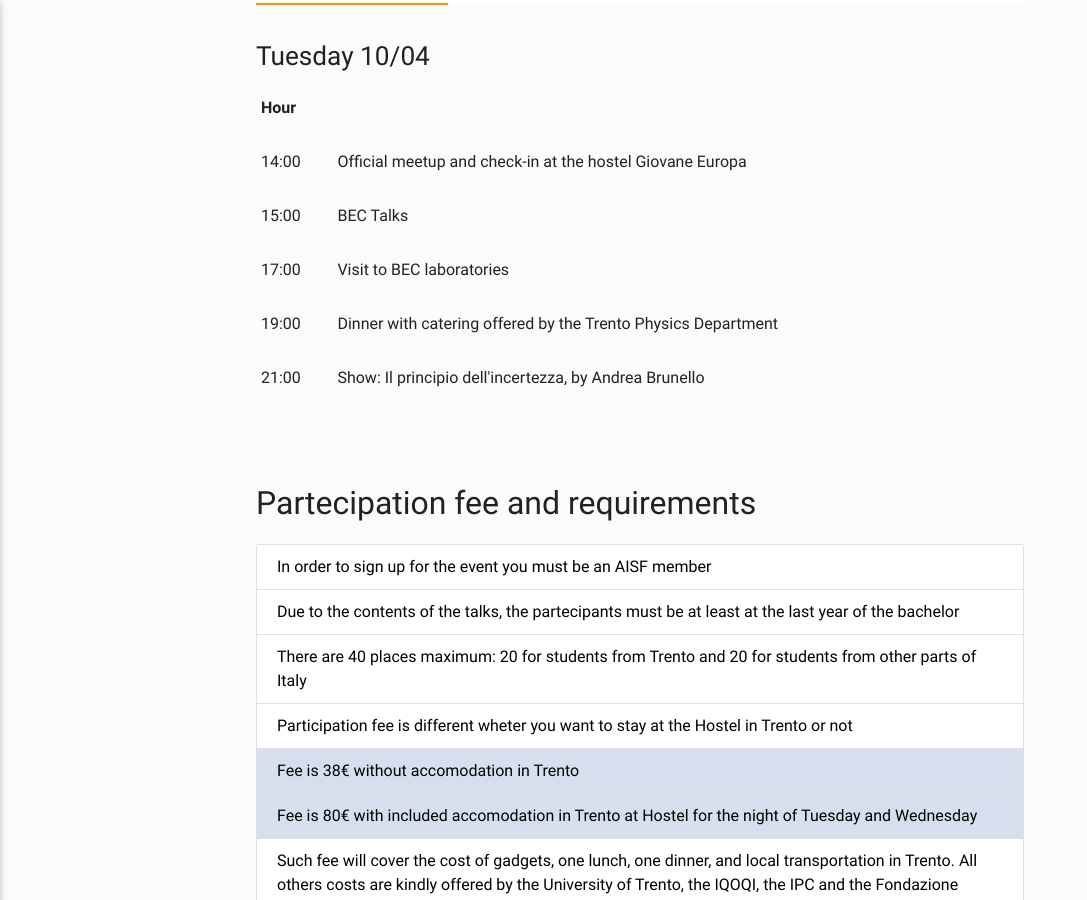
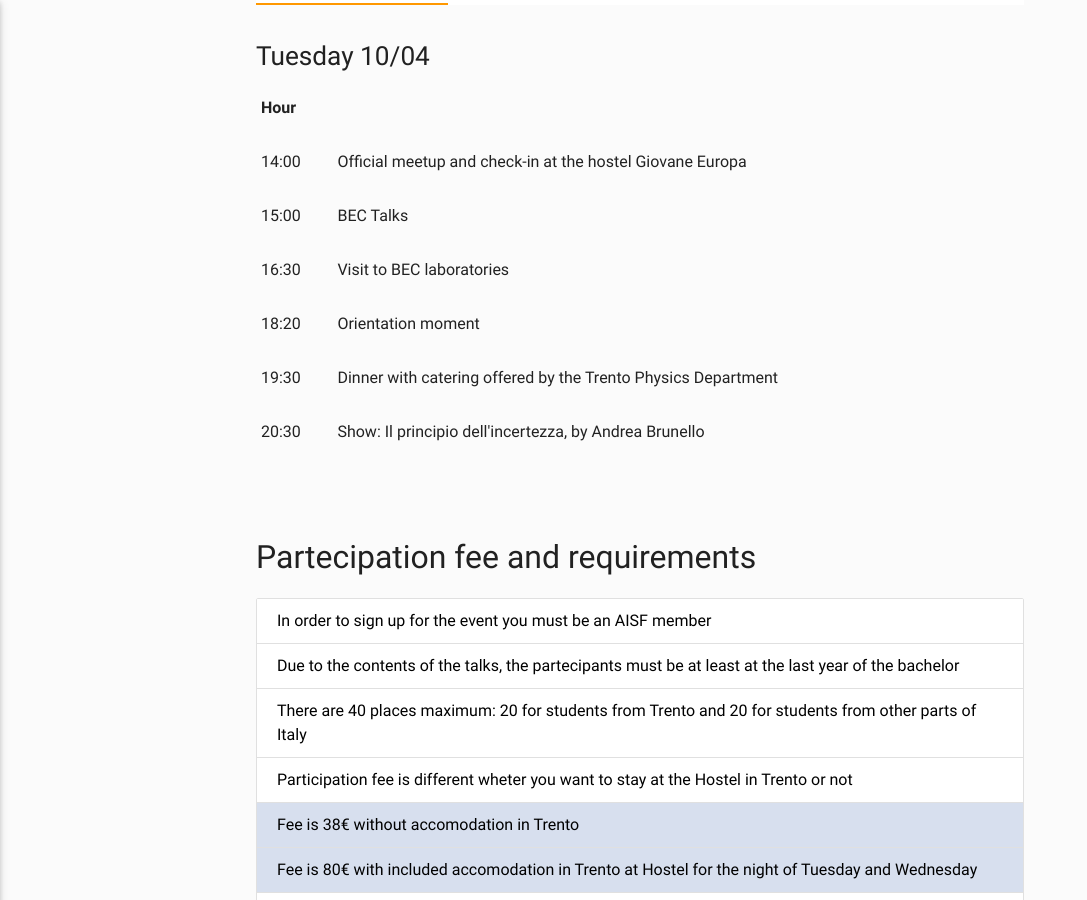
Before and after one commit to ai-sf/tiqit20, a Jekyll site: the page built from programme.html, in a window 1280 px wide and 900 px high, scrolled down 1052 px. Shown: the whole window, without its empty margins (0-1087 px from the left). Built offline with Jekyll 4.4.1, drawn with Linux system fonts in a browser that asks for light colours; nearby versions of some CDN libraries.

Commit message:
Update programme.yml

```diff
--- a/_data/programme.yml
+++ b/_data/programme.yml
@@ -13,11 +13,13 @@ schedule:
         descr: "Official meetup and check-in at the hostel Giovane Europa"
       - hour: "15:00"
         descr: "BEC Talks"
-      - hour: "17:00"
+      - hour: "16:30"
         descr: "Visit to BEC laboratories"
-      - hour: "19:00"
+      - hour: "18:20"
+        descr: "Orientation moment"
+      - hour: "19:30"
         descr: "Dinner with catering offered by the Trento Physics Department "
-      - hour: "21:00"
+      - hour: "20:30"
         descr: "Show: Il principio dell'incertezza, by Andrea Brunello "
 
   - day: Wednesday
@@ -32,8 +34,6 @@ schedule:
         descr: "Lunch"
       - hour: "14:30"
         descr: "Visit to nanoscience laboratories and FBK"
-      - hour: "18:30"
-        descr: "Orientation moment"
       - hour: "20:30"
         descr: "Dinner at Rosa d'Oro"
 
```
